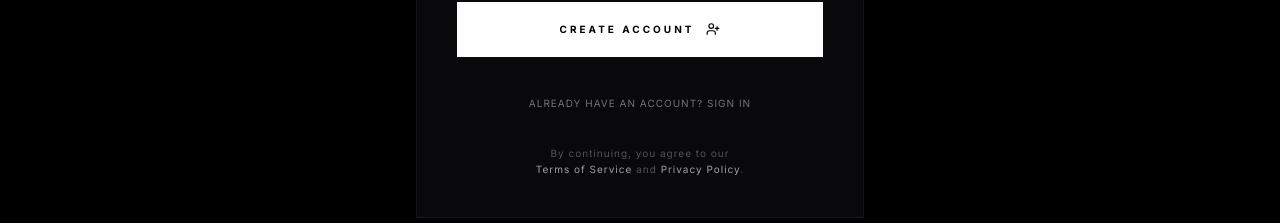
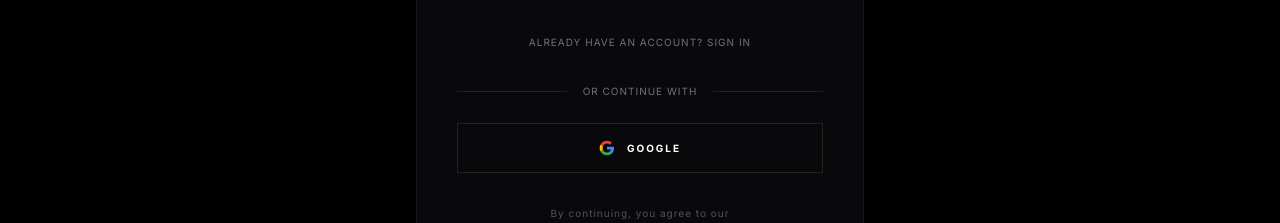
Before and after one commit to mahab1433-hub/whiterose, a Next.js app: page /login in a window 1280 px wide. Shown: the part 493-716 px from the top of the page. Built offline with nearby package versions, Linux system fonts and the light colour scheme; no server answers; a web font is replaced by a local one.

Commit message:
feat: add google oauth login button

```diff
--- a/src/app/(auth)/login/page.tsx
+++ b/src/app/(auth)/login/page.tsx
@@ -71,6 +71,20 @@
       }
     } finally {
       setLoading(false);
+    }
+  };
+
+  const handleGoogleLogin = async () => {
+    try {
+      const { error } = await supabase.auth.signInWithOAuth({
+        provider: 'google',
+        options: {
+          redirectTo: `${window.location.origin}/auth/callback?next=${encodeURIComponent(redirectTo)}`,
+        },
+      });
+      if (error) throw error;
+    } catch (error: any) {
+      toast.error(error.message || 'Google login failed');
     }
   };
 
@@ -188,6 +202,33 @@
           </div>
         </form>
 
+        {!isForgotPassword && (
+          <div className="space-y-6">
+            <div className="relative">
+              <div className="absolute inset-0 flex items-center">
+                <span className="w-full border-t border-white/10" />
+              </div>
+              <div className="relative flex justify-center text-[10px] uppercase tracking-widest">
+                <span className="bg-zinc-950 px-4 text-zinc-500">Or continue with</span>
+              </div>
+            </div>
+
+            <button
+              onClick={handleGoogleLogin}
+              type="button"
+              className="w-full bg-transparent border border-white/10 py-4 text-[10px] font-bold uppercase tracking-[0.2em] text-white hover:bg-white/5 hover:border-white/30 transition-all flex items-center justify-center space-x-3"
+            >
+              <svg viewBox="0 0 24 24" className="w-4 h-4" xmlns="http://www.w3.org/2000/svg">
+                <path d="M22.56 12.25c0-.78-.07-1.53-.2-2.25H12v4.26h5.92c-.26 1.37-1.04 2.53-2.21 3.31v2.77h3.57c2.08-1.92 3.28-4.74 3.28-8.09z" fill="#4285F4"/>
+                <path d="M12 23c2.97 0 5.46-.98 7.28-2.66l-3.57-2.77c-.98.66-2.23 1.06-3.71 1.06-2.86 0-5.29-1.93-6.16-4.53H2.18v2.84C3.99 20.53 7.7 23 12 23z" fill="#34A853"/>
+                <path d="M5.84 14.09c-.22-.66-.35-1.36-.35-2.09s.13-1.43.35-2.09V7.07H2.18C1.43 8.55 1 10.22 1 12s.43 3.45 1.18 4.93l2.85-2.22.81-.62z" fill="#FBBC05"/>
+                <path d="M12 5.38c1.62 0 3.06.56 4.21 1.64l3.15-3.15C17.45 2.09 14.97 1 12 1 7.7 1 3.99 3.47 2.18 7.07l3.66 2.84c.87-2.6 3.3-4.53 6.16-4.53z" fill="#EA4335"/>
+              </svg>
+              <span>Google</span>
+            </button>
+          </div>
+        )}
+
         <p className="text-[10px] text-center text-zinc-600 tracking-widest leading-relaxed">
           By continuing, you agree to our <br />
           <span className="text-zinc-400">Terms of Service</span> and <span className="text-zinc-400">Privacy Policy</span>.
```
